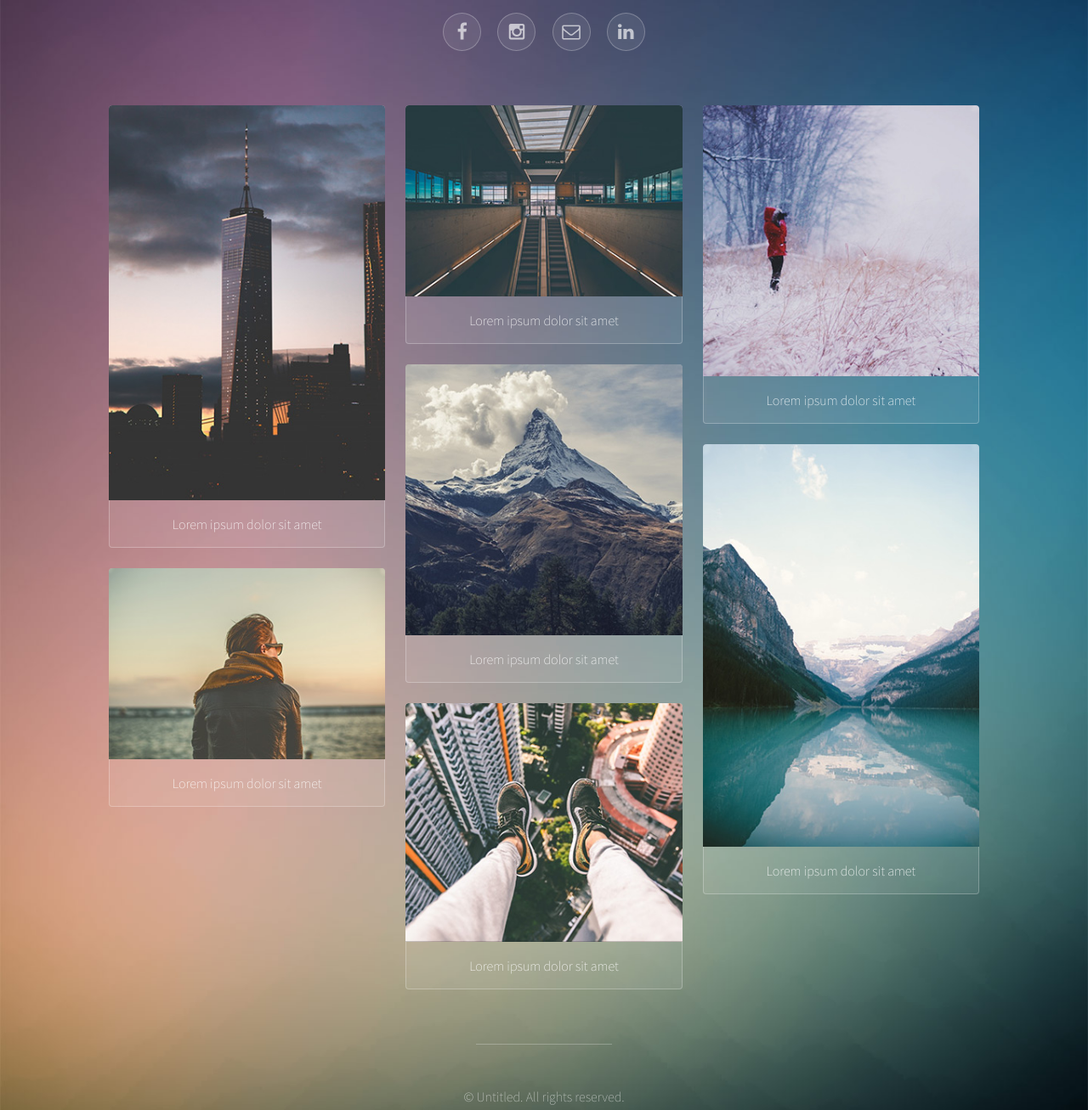
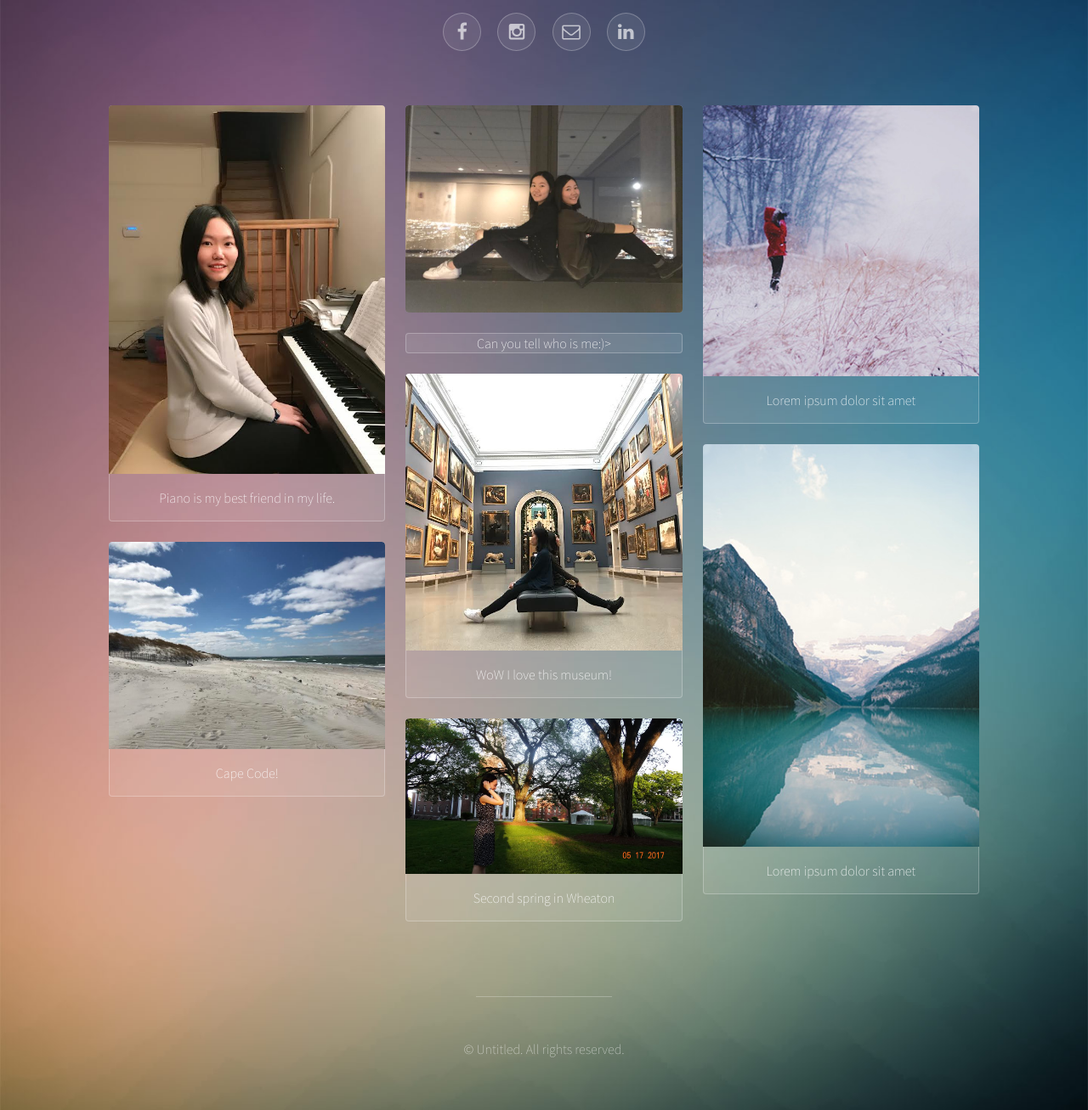
Before and after one commit to xliu-522/xinruwebspace, a plain HTML site: page index.html in a window 1280 px wide. Shown: the part 420-1727 px from the top of the page at 85% size. Drawn offline with Linux system fonts and the light colour scheme.

Commit message:
Update index.html

```diff
--- a/index.html
+++ b/index.html
@@ -30,27 +30,27 @@
 						<!-- Thumbnails -->
 							<section class="thumbnails">
 								<div>
-									<a href="images/fulls/01.jpg">
-										<img src="images/thumbs/01.jpg" alt="" />
-										<h3>Lorem ipsum dolor sit amet</h3>
+									<a href="images/fulls/piano.jpg">
+										<img src="images/thumbs/piano.jpg" alt="" />
+										<h3>Piano is my best friend in my life.</h3>
 									</a>
-									<a href="images/fulls/02.jpg">
-										<img src="images/thumbs/02.jpg" alt="" />
-										<h3>Lorem ipsum dolor sit amet</h3>
+									<a href="images/fulls/sea.jpg">
+										<img src="images/thumbs/sea.jpg" alt="" />
+										<h3>Cape Code!</h3>
 									</a>
 								</div>
 								<div>
-									<a href="images/fulls/03.jpg">
-										<img src="images/thumbs/03.jpg" alt="" />
-										<h3>Lorem ipsum dolor sit amet</h3>
+									<a href="images/fulls/sisters.jpg">
+										<img src="images/thumbs/sisters.jpg" alt="" />
+										<h3>Can you tell who is me:)>
 									</a>
-									<a href="images/fulls/04.jpg">
-										<img src="images/thumbs/04.jpg" alt="" />
-										<h3>Lorem ipsum dolor sit amet</h3>
+									<a href="images/fulls/museum.jpg">
+										<img src="images/thumbs/museum.jpg" alt="" />
+										<h3>WoW I love this museum!</h3>
 									</a>
-									<a href="images/fulls/05.jpg">
-										<img src="images/thumbs/05.jpg" alt="" />
-										<h3>Lorem ipsum dolor sit amet</h3>
+									<a href="images/fulls/spring.jpg">
+										<img src="images/thumbs/spring.jpg" alt="" />
+										<h3>Second spring in Wheaton</h3>
 									</a>
 								</div>
 								<div>
```
